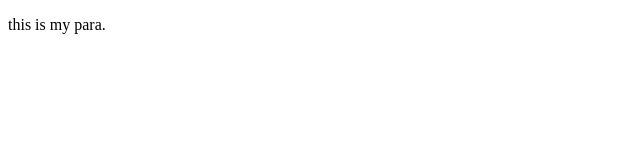
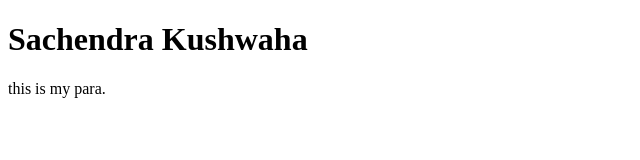
Before and after one commit to sachendrakushwaha/sachendra, a plain HTML site: page index.html in a window 1280 px wide. Shown: the whole page, without its empty margins (0-640 px from the left). Drawn offline with Linux system fonts and the light colour scheme.

Commit message:
Heading added

```diff
--- a/index.html
+++ b/index.html
@@ -7,6 +7,7 @@
 </head>
 <body>
     <div class="header">
+        <h1 class="heading">Sachendra Kushwaha</h1>
         <p>this is my para.</p>
     </div>
     <script src="javascript.js">
```
